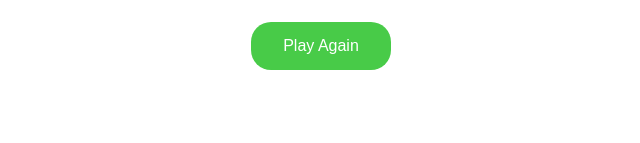
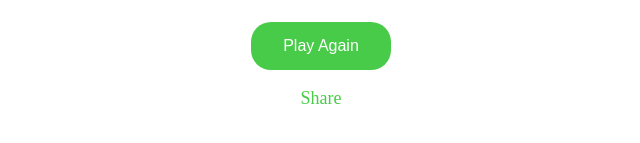
Before and after one commit to AndrewByerle/snake-game, a Vue app: page /game in a window 1280 px wide. Shown: the part 615-758 px from the top of the page, without its empty margins (319-959 px from the left). Built offline with nearby package versions, Linux system fonts and the light colour scheme.

Commit message:
added share button

```diff
--- a/src/views/Game.vue
+++ b/src/views/Game.vue
@@ -174,6 +174,16 @@ const isMobile = () => {
     }
 }
 
+const shareResults = async () => {
+    console.log('SHARE')
+    try {
+      await navigator.clipboard.writeText(`Snake Length: ${snakeSize.value}`);
+      alert('Copied');
+    } catch($e) {
+      alert('Cannot copy');
+    }
+}
+
 const test = () => {
     console.log(isMobile())
 }
@@ -207,6 +217,9 @@ const test = () => {
                 <button @click="replay" class="button">
                     Play Again
                 </button>
+            </div>
+            <div class="again" @click="shareResults">
+                <p>Share</p>
             </div>
         </div>
     </div>
```
